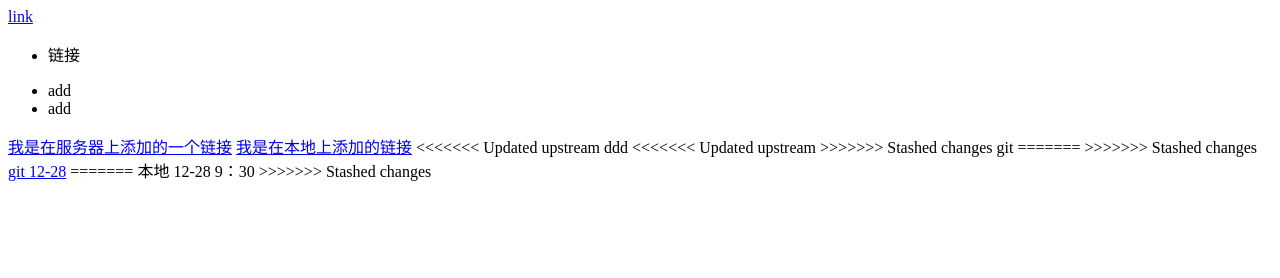
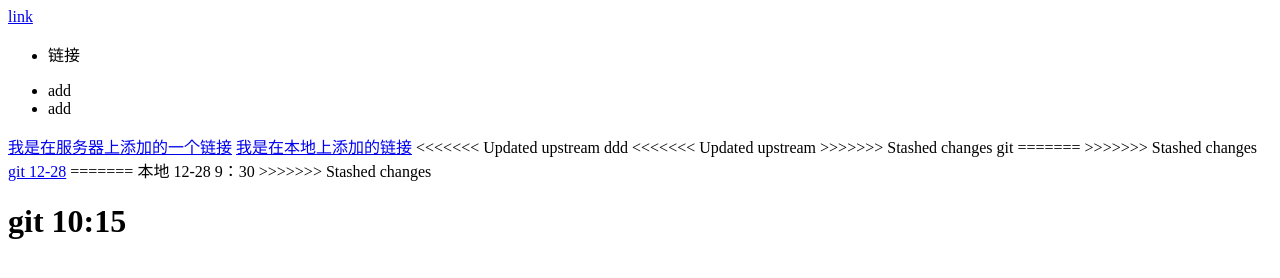
Before and after one commit to enterpriseih/mytest-2, a plain HTML site: page index.html in a window 1280 px wide. Drawn offline with Linux system fonts and the light colour scheme.

Commit message:
Update index.html

```diff
--- a/index.html
+++ b/index.html
@@ -22,3 +22,4 @@
 =======
 <a>本地 12-28 9：30</a>
 >>>>>>> Stashed changes
+<h1>git 10:15</h1>
```
